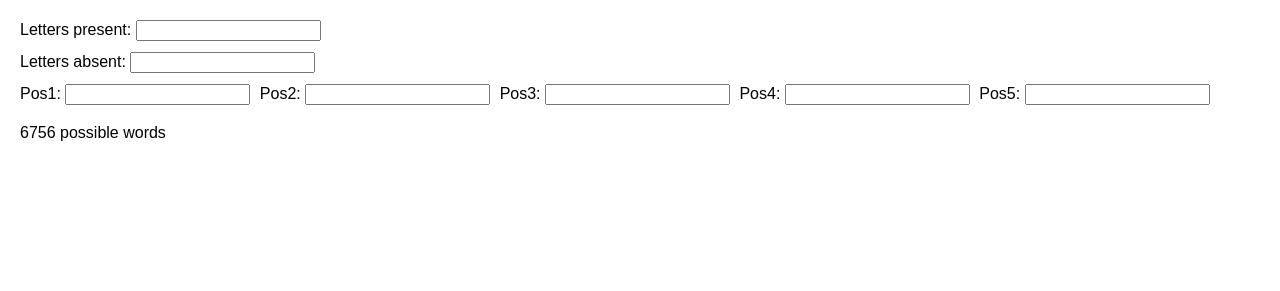
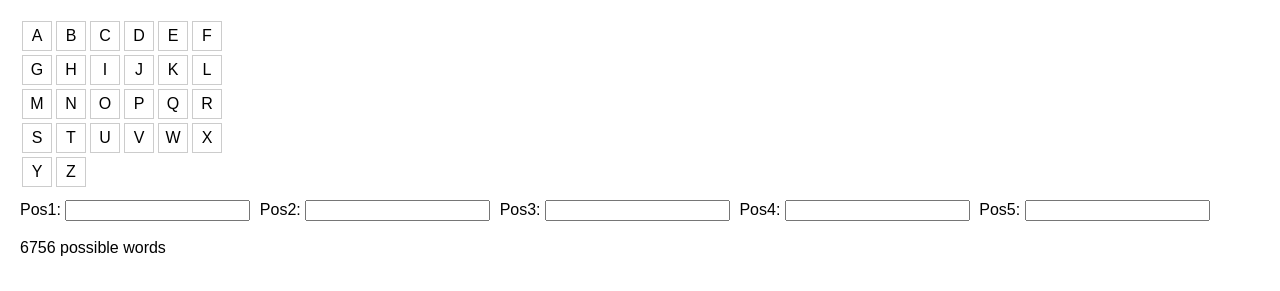
Before and after one commit to hoelzro/wordle-helper, a plain HTML site: page index.html in a window 1280 px wide. Shown: the part 69-360 px from the top of the page. Drawn offline with Linux system fonts and the light colour scheme.

Commit message:
Replace present/absent inputs with interactive letter grid

```diff
--- a/index.html
+++ b/index.html
@@ -7,18 +7,7 @@
 </head>
 <body>
     <h1>Wordle Helper</h1>
-    <div class="inputs">
-        <label>
-            Letters present:
-            <input type="text" id="present" />
-        </label>
-    </div>
-    <div class="inputs">
-        <label>
-            Letters absent:
-            <input type="text" id="absent" />
-        </label>
-    </div>
+    <div id="letter-grid" class="letter-grid"></div>
     <div class="positions">
         <label>Pos1: <input type="text" id="pos0" maxlength="1" /></label>
         <label>Pos2: <input type="text" id="pos1" maxlength="1" /></label>
--- a/script.js
+++ b/script.js
@@ -1,8 +1,31 @@
 let WORDS = [];
+const LETTERS = 'abcdefghijklmnopqrstuvwxyz';
+const letterStates = {};
+
+function createGrid() {
+    const grid = document.getElementById('letter-grid');
+    LETTERS.split('').forEach(letter => {
+        letterStates[letter] = 'unknown';
+        const div = document.createElement('div');
+        div.className = 'tile';
+        div.textContent = letter.toUpperCase();
+        div.addEventListener('click', () => cycleState(letter, div));
+        grid.appendChild(div);
+    });
+}
+
+function cycleState(letter, element) {
+    const states = ['unknown', 'present', 'absent'];
+    let idx = states.indexOf(letterStates[letter]);
+    idx = (idx + 1) % states.length;
+    letterStates[letter] = states[idx];
+    element.className = 'tile' + (letterStates[letter] !== 'unknown' ? ' ' + letterStates[letter] : '');
+    filterWords();
+}
 
 function filterWords() {
-    const present = document.getElementById('present').value.toLowerCase().replace(/[^a-z]/g, '');
-    const absent = document.getElementById('absent').value.toLowerCase().replace(/[^a-z]/g, '');
+    const present = Object.keys(letterStates).filter(l => letterStates[l] === 'present');
+    const absent = Object.keys(letterStates).filter(l => letterStates[l] === 'absent');
     const positions = [];
     for (let i = 0; i < 5; i++) {
         const val = document.getElementById('pos' + i).value.toLowerCase().replace(/[^a-z]/g, '');
@@ -38,7 +61,8 @@ async function loadWords() {
 }
 
 document.addEventListener('DOMContentLoaded', () => {
-    document.querySelectorAll('input').forEach(input => {
+    createGrid();
+    document.querySelectorAll('.positions input').forEach(input => {
         input.addEventListener('input', filterWords);
     });
     loadWords();
--- a/style.css
+++ b/style.css
@@ -4,10 +4,35 @@ body {
     line-height: 1.4;
 }
 
-.inputs, .positions {
+.inputs, .positions, .letter-grid {
     margin-bottom: 10px;
 }
 
 .positions label {
     margin-right: 5px;
 }
+
+.letter-grid {
+    display: flex;
+    flex-wrap: wrap;
+    width: 210px;
+}
+
+.letter-grid .tile {
+    width: 28px;
+    height: 28px;
+    border: 1px solid #ccc;
+    margin: 2px;
+    text-align: center;
+    line-height: 28px;
+    cursor: pointer;
+    user-select: none;
+}
+
+.tile.present {
+    background-color: #8f8;
+}
+
+.tile.absent {
+    background-color: #f88;
+}
```
Also changed, not shown: README.md.
